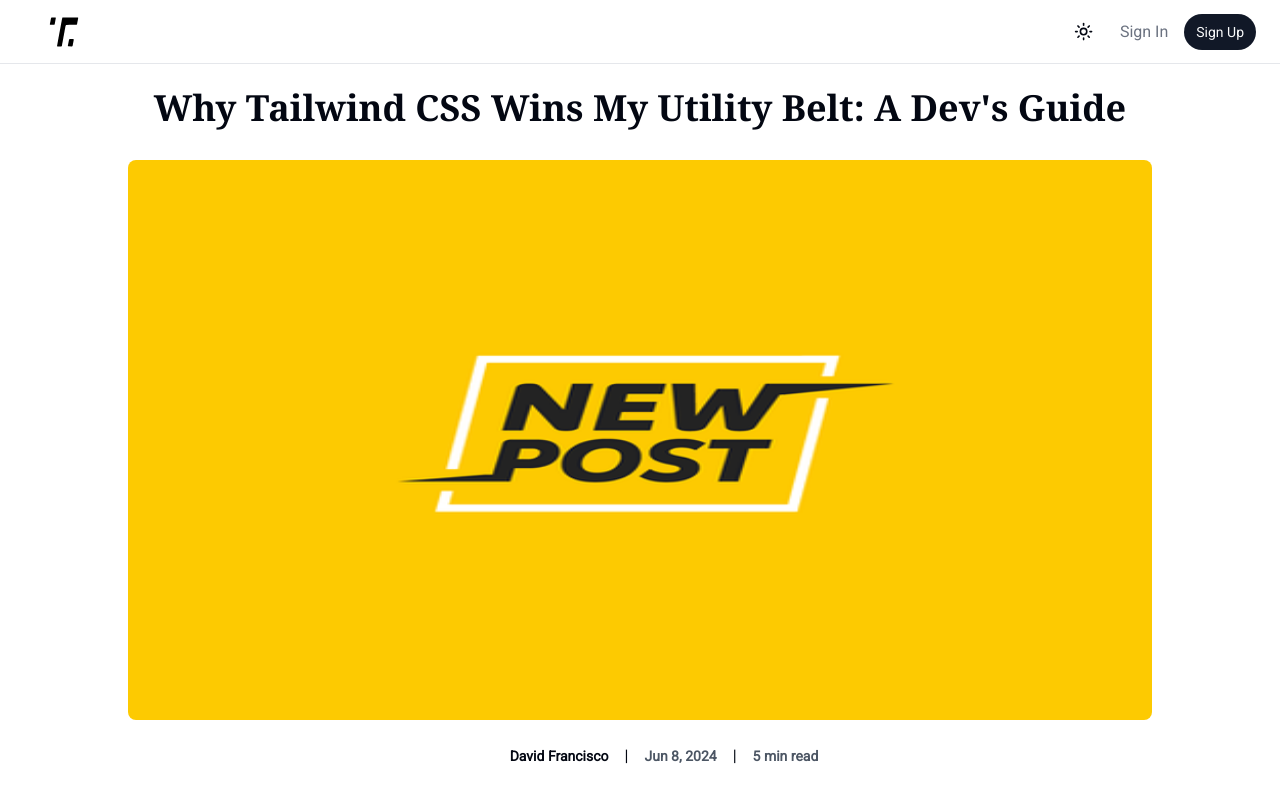
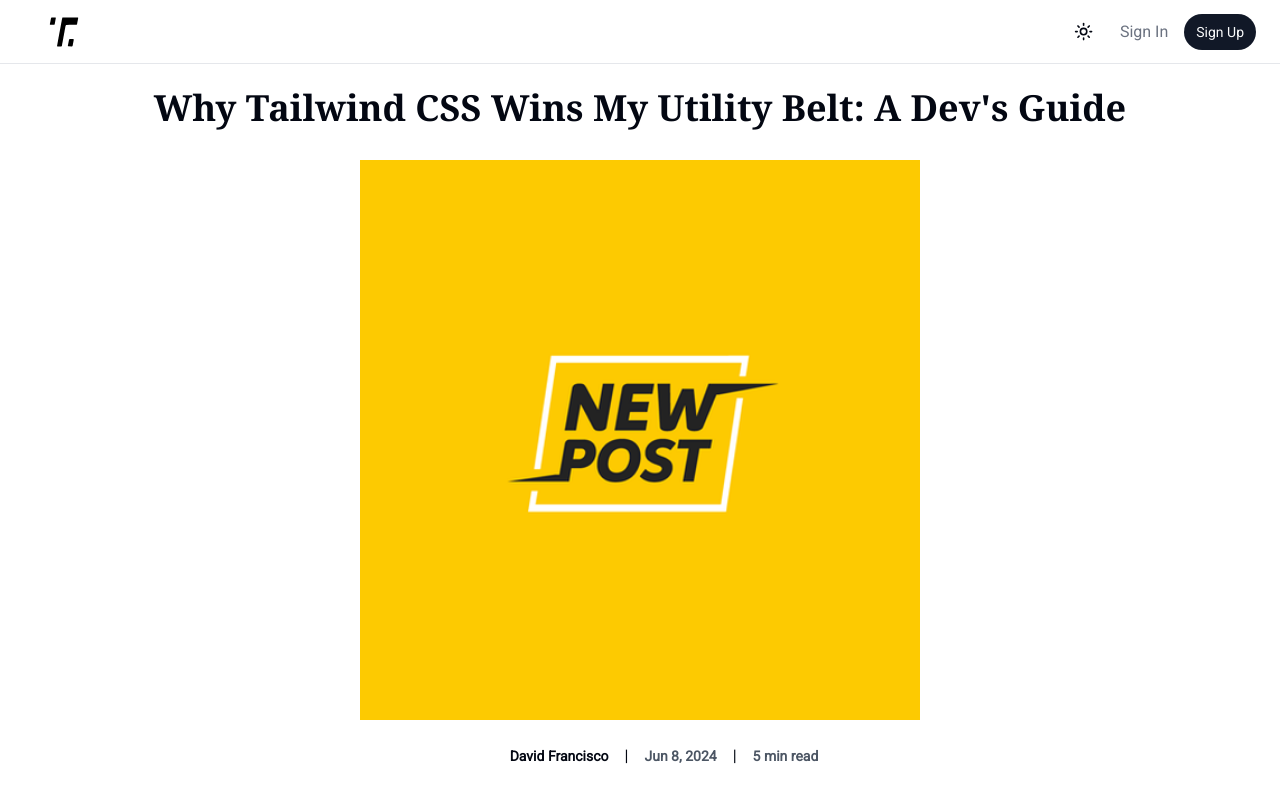
Before and after one commit to davidfcopozo/personal-blog, a Next.js app in the folder client/: page /post in a window 1280 px wide. Shown: the top 800 px of the page. Built offline with nearby package versions, Linux system fonts and the light colour scheme.

Commit message:
refactor: Update image object fit style in BlogPost component

```diff
--- a/client/src/components/blog-post.tsx
+++ b/client/src/components/blog-post.tsx
@@ -27,7 +27,7 @@ const BlogPost = () => {
           className="xl:w-[80%] w-[96%] mx-auto lg:h-[560px] md:h-[480px] rounded-lg aspect-square"
           width={350}
           height={200}
-          objectFit="cover"
+          style={{ objectFit: "contain" }}
         />
 
         {/*  <!-- Blog Info --> */}
```
